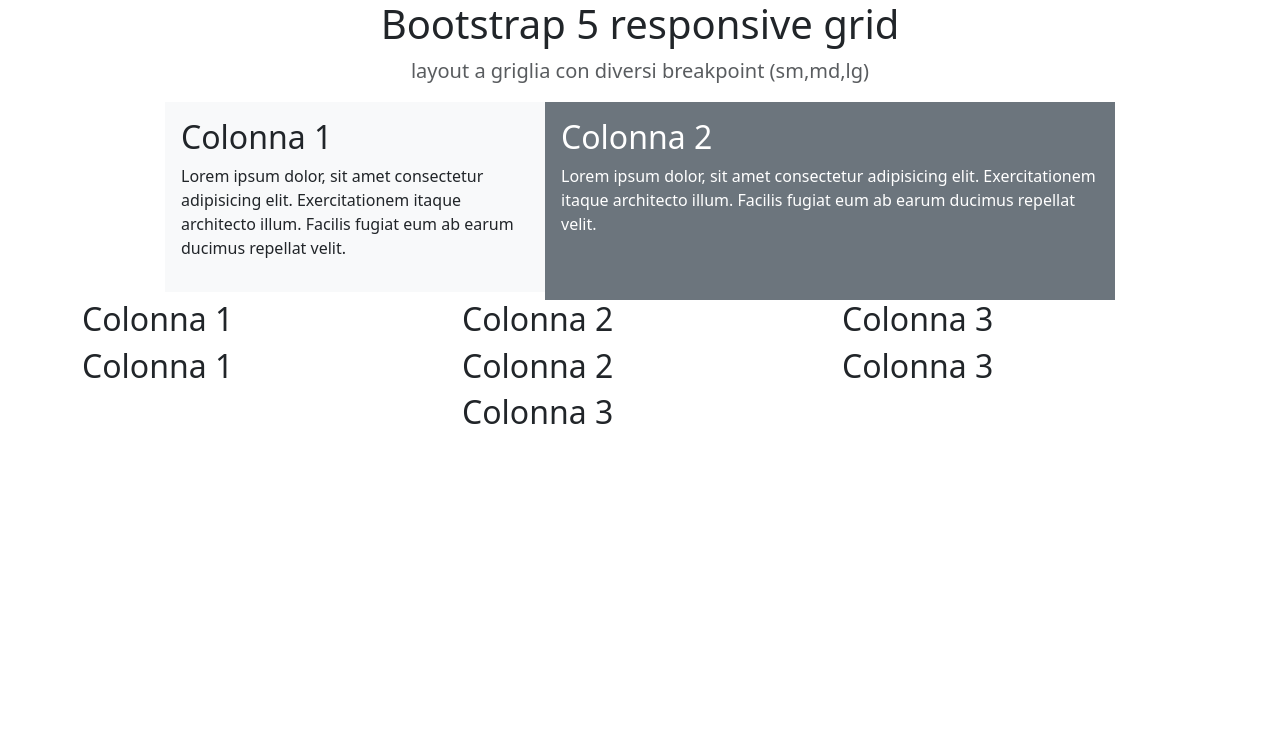
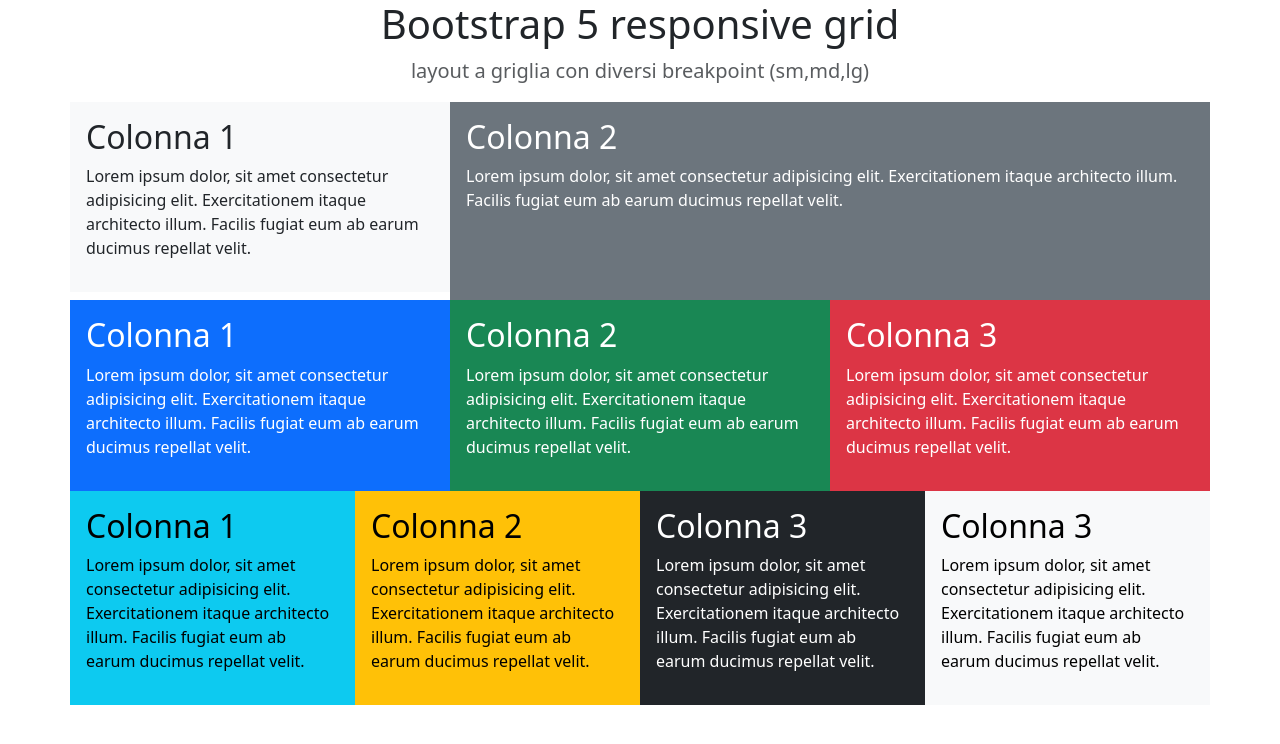
Before and after one commit to GiulioAgnello/htmlcss-bootstrap-layout, a plain HTML site: page index.html in a window 1280 px wide. Drawn offline with nearby package versions, Linux system fonts and the light colour scheme.

Commit message:
fix-bg-e-col

```diff
--- a/index.html
+++ b/index.html
@@ -28,8 +28,8 @@
       <p class="text-body-secondary text-opacity-70 fs-5 text-center">
         layout a griglia con diversi breakpoint (sm,md,lg)
       </p>
-      <div class="row justify-content-center">
-        <div class="col-sm-12 col-md-6 col-lg-4 p-3 mb-2 bg-light text-dark">
+      <div class="row">
+        <div class="col-12 col-md-6 col-lg-4 p-3 mb-2 bg-light text-dark">
           <h2>Colonna 1</h2>
           <p>
             Lorem ipsum dolor, sit amet consectetur adipisicing elit.
@@ -37,7 +37,7 @@
             ducimus repellat velit.
           </p>
         </div>
-        <div class="col-sm-12 col-md-6 col-lg-6 text-bg-secondary p-3">
+        <div class="col-12 col-md-6 col-lg-8 text-bg-secondary p-3">
           <h2>Colonna 2</h2>
           <p>
             Lorem ipsum dolor, sit amet consectetur adipisicing elit.
@@ -46,16 +46,65 @@
           </p>
         </div>
       </div>
-      <div class="row justify-content-center">
-        <div class="col-sm-6 col-md-4"><h2>Colonna 1</h2></div>
-        <div class="col-sm-6 col-md-4"><h2>Colonna 2</h2></div>
-        <div class="col-sm-12 col-md-4"><h2>Colonna 3</h2></div>
+      <div class="row">
+        <div class="col-6 col-md-4 text-bg-primary p-3">
+          <h2>Colonna 1</h2>
+          <p>
+            Lorem ipsum dolor, sit amet consectetur adipisicing elit.
+            Exercitationem itaque architecto illum. Facilis fugiat eum ab earum
+            ducimus repellat velit.
+          </p>
+        </div>
+        <div class="col-6 col-md-4 text-bg-success p-3">
+          <h2>Colonna 2</h2>
+          <p>
+            Lorem ipsum dolor, sit amet consectetur adipisicing elit.
+            Exercitationem itaque architecto illum. Facilis fugiat eum ab earum
+            ducimus repellat velit.
+          </p>
+        </div>
+        <div class="col-12 col-md-4 text-bg-danger p-3">
+          <h2>Colonna 3</h2>
+          <p>
+            Lorem ipsum dolor, sit amet consectetur adipisicing elit.
+            Exercitationem itaque architecto illum. Facilis fugiat eum ab earum
+            ducimus repellat velit.
+          </p>
+        </div>
       </div>
-      <div class="row justify-content-center">
-        <div class="col-sm-6 col-md-4"><h2>Colonna 1</h2></div>
-        <div class="col-sm-6 col-md-4"><h2>Colonna 2</h2></div>
-        <div class="col-sm-12 col-md-4"><h2>Colonna 3</h2></div>
-        <div class="col-sm-12 col-md-4"><h2>Colonna 3</h2></div>
+      <div class="row">
+        <div class="col-6 col-md-3 text-bg-info p-3">
+          <h2>Colonna 1</h2>
+          <p>
+            Lorem ipsum dolor, sit amet consectetur adipisicing elit.
+            Exercitationem itaque architecto illum. Facilis fugiat eum ab earum
+            ducimus repellat velit.
+          </p>
+        </div>
+        <div class="col-6 col-md-3 text-bg-warning p-3">
+          <h2>Colonna 2</h2>
+          <p>
+            Lorem ipsum dolor, sit amet consectetur adipisicing elit.
+            Exercitationem itaque architecto illum. Facilis fugiat eum ab earum
+            ducimus repellat velit.
+          </p>
+        </div>
+        <div class="col-12 col-md-3 text-bg-dark p-3">
+          <h2>Colonna 3</h2>
+          <p>
+            Lorem ipsum dolor, sit amet consectetur adipisicing elit.
+            Exercitationem itaque architecto illum. Facilis fugiat eum ab earum
+            ducimus repellat velit.
+          </p>
+        </div>
+        <div class="col-12 col-md-3 text-bg-light p-3">
+          <h2>Colonna 3</h2>
+          <p>
+            Lorem ipsum dolor, sit amet consectetur adipisicing elit.
+            Exercitationem itaque architecto illum. Facilis fugiat eum ab earum
+            ducimus repellat velit.
+          </p>
+        </div>
       </div>
     </div>
     <!-- <script
```
